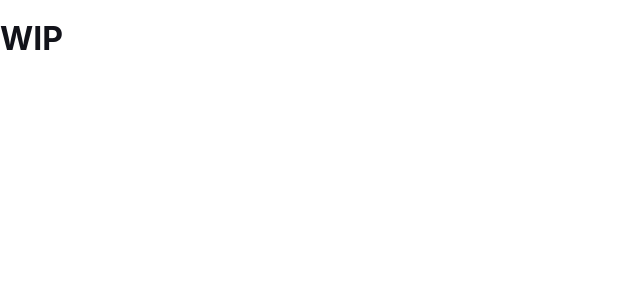
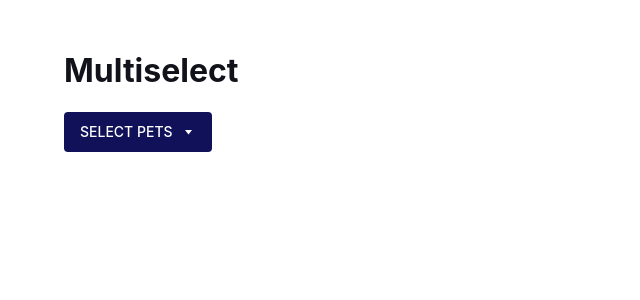
Before and after one commit to colepeters/multiselect, a Next.js app: page / in a window 1280 px wide. Shown: the top 300 px of the page, without its empty margins (0-640 px from the left). Built offline with nearby package versions, Linux system fonts and the light colour scheme.

Commit message:
WIP Multiselect component: Trigger

```diff
--- /dev/null
+++ b/components/Multiselect/MultiselectTrigger.js
@@ -0,0 +1,25 @@
+import styled from 'styled-components'
+
+const MultiselectTrigger = styled.button`
+  all: unset;
+  background: ${(props) => props.theme.colors.blue900};
+  border-radius: ${(props) => props.theme.radii.small}px;
+  display: flex;
+  align-items: center;
+  color: white;
+  cursor: pointer;
+  font-weight: ${(props) => props.theme.fontWeights.medium};
+  font-size: ${(props) => props.theme.fontSizes[0]};
+  padding: ${(props) => props.theme.space[3]}px
+    ${(props) => props.theme.space[4]}px;
+  text-transform: uppercase;
+  transition: background 0.125s linear;
+
+  &:hover {
+    background: ${(props) => props.theme.colors.blue500};
+  }
+`
+
+MultiselectTrigger.displayName = 'MultiselectTrigger'
+
+export default MultiselectTrigger
--- /dev/null
+++ b/components/Multiselect/index.js
@@ -0,0 +1,15 @@
+import { TriangleDownIcon } from '@radix-ui/react-icons'
+
+import Text from '../primitives/Text'
+import MultiselectTrigger from './MultiselectTrigger'
+
+export default function Multiselect({ label }) {
+  return (
+    <MultiselectTrigger>
+      <Text as='span' pr={2}>
+        {label}
+      </Text>
+      <TriangleDownIcon />
+    </MultiselectTrigger>
+  )
+}
--- /dev/null
+++ b/components/primitives/Box.js
@@ -0,0 +1,66 @@
+import PropTypes from 'prop-types'
+import styled from 'styled-components'
+import {
+  background,
+  border,
+  boxShadow,
+  color,
+  compose,
+  display,
+  flexbox,
+  grid,
+  layout,
+  opacity,
+  overflow,
+  position,
+  space,
+  typography,
+} from 'styled-system'
+
+const Box = styled.div(
+  compose(
+    background,
+    border,
+    boxShadow,
+    color,
+    display,
+    flexbox,
+    grid,
+    layout,
+    opacity,
+    overflow,
+    position,
+    space,
+    typography
+  )
+)
+
+Box.defaultProps = {
+  as: 'div',
+}
+
+Box.displayName = 'Box'
+
+Box.propTypes = {
+  as: PropTypes.oneOf([
+    'aside',
+    'address',
+    'article',
+    'div',
+    'dd',
+    'dl',
+    'dt',
+    'figure',
+    'footer',
+    'header',
+    'hgroup',
+    'label',
+    'li',
+    'main',
+    'span',
+    'nav',
+    'section',
+  ]),
+}
+
+export default Box
--- /dev/null
+++ b/components/primitives/Text.js
@@ -0,0 +1,39 @@
+import PropTypes from 'prop-types'
+import styled from 'styled-components'
+import {
+  color,
+  compose,
+  flexbox,
+  layout,
+  position,
+  space,
+  typography,
+} from 'styled-system'
+
+const Text = styled.p(
+  compose(color, flexbox, layout, position, space, typography)
+)
+
+Text.displayName = 'Text'
+
+Text.defaultProps = {
+  as: 'p',
+}
+
+Text.propTypes = {
+  as: PropTypes.oneOf([
+    'a',
+    'address',
+    'dd',
+    'dl',
+    'dt',
+    'label',
+    'li',
+    'p',
+    'ol',
+    'span',
+    'ul',
+  ]),
+}
+
+export default Text
--- a/lib/theme.js
+++ b/lib/theme.js
@@ -11,7 +11,16 @@ const theme = {
     gray700: '#6F7382',
     gray900: '#363A4D',
   },
-  fontSizes: [14, 16, 18, 24, 32, 48, 64, 72],
+  fontSizes: [
+    '0.875rem',
+    '1rem',
+    '1.125rem',
+    '1.5rem',
+    '2rem',
+    '3rem',
+    '4rem',
+    '4.5rem',
+  ],
   fontWeights: {
     regular: 400,
     medium: 500,
--- a/package.json
+++ b/package.json
@@ -10,6 +10,10 @@
   },
   "dependencies": {
     "@colepeters/eslint-config": "^1.0.1",
+    "@radix-ui/react-accessible-icon": "^1.0.0",
+    "@radix-ui/react-dropdown-menu": "^1.0.0",
+    "@radix-ui/react-icons": "^1.1.1",
+    "@radix-ui/react-scroll-area": "^1.0.0",
     "next": "12.2.3",
     "normalize.css": "^8.0.1",
     "react": "18.2.0",
--- a/pages/index.js
+++ b/pages/index.js
@@ -1,12 +1,15 @@
+import Multiselect from '../components/Multiselect'
+import Box from '../components/primitives/Box'
 import { getPets } from '../lib/api'
 
 export default function Home({ pets }) {
   console.log({ pets })
 
   return (
-    <div>
-      <h1>WIP</h1>
-    </div>
+    <Box px={[4, 6, 7]} py={[4, 6]}>
+      <h1>Multiselect</h1>
+      <Multiselect label='Select Pets' />
+    </Box>
   )
 }
 
```
Also changed, not shown: 1 other file (tests, documents, lock files or other folders).
